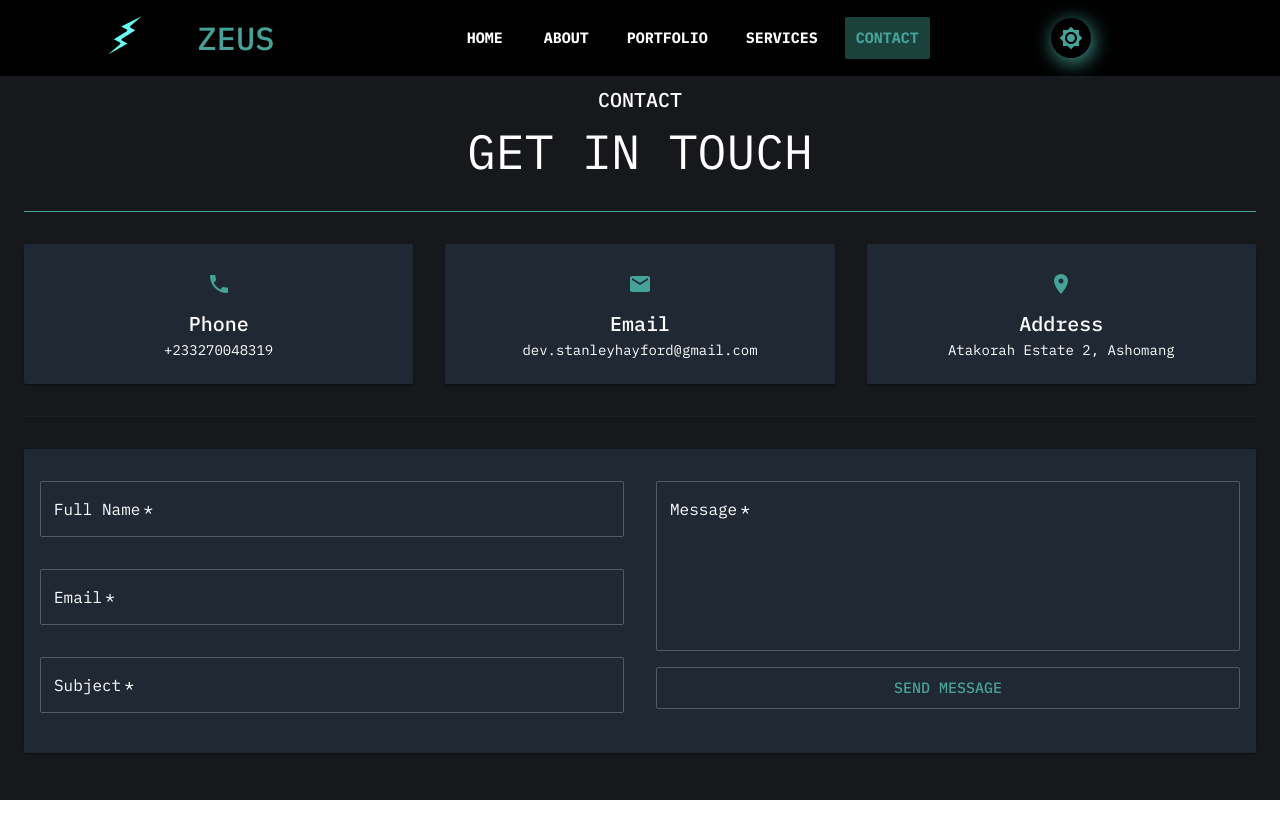
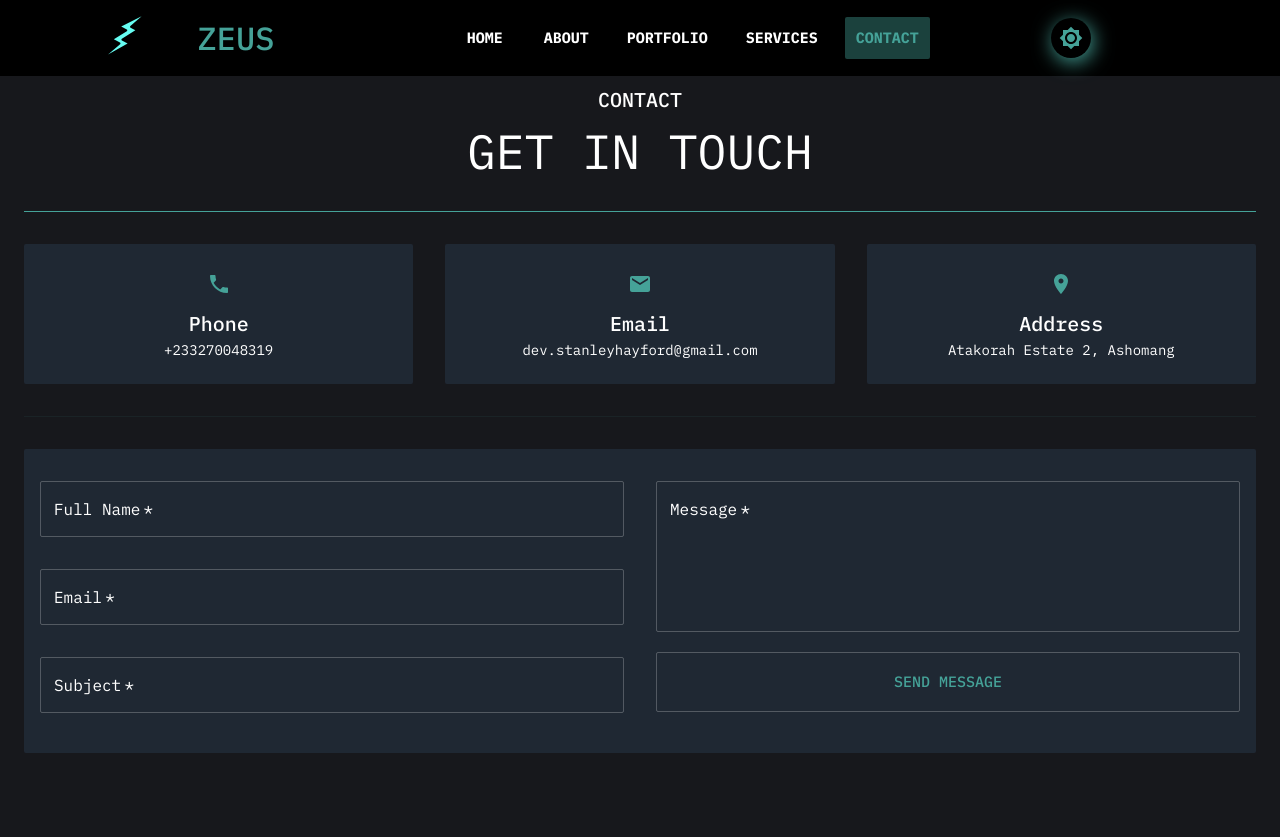
Before and after one commit to stanleyHayes/portfolio, a React (Create React App) app: page /contact in a window 1280 px wide. Before the commit the page ends 800 px from the top, so only its background shows below. Built offline with nearby package versions, Linux system fonts and the light colour scheme.

Commit message:
minor tweaks

```diff
--- a/src/components/shared/project.js
+++ b/src/components/shared/project.js
@@ -30,7 +30,7 @@ const Project = ({project}) => {
     const classes = useStyles();
 
     return (
-        <Card variant="elevation" className={classes.card}>
+        <Card variant="elevation" elevation={0} className={classes.card}>
             <CardMedia src={project.image} component="img"/>
             <CardContent>
                 <Typography color="textSecondary" gutterBottom={true} variant="h5" className={classes.title}>{project.title}</Typography>
--- a/src/pages/about/about-page.js
+++ b/src/pages/about/about-page.js
@@ -66,6 +66,10 @@ const AboutPage = () => {
             },
             gridContainer: {
                 marginTop: 32
+            },
+            button: {
+                paddingTop: 16,
+                paddingBottom: 16
             }
         }
     });
@@ -101,7 +105,7 @@ const AboutPage = () => {
                 <Divider variant="fullWidth" className={classes.divider}/>
 
                 <Grid container={true} spacing={5}>
-                    <Grid item={true} xs={12} md={4}>
+                    <Grid item={true} xs={12} md={4} justify="center" container={true}>
                         <Avatar
                             src="/assets/lion.jpg"
                             className={classes.profile}
@@ -229,7 +233,7 @@ const AboutPage = () => {
                     {index === 0 ? (
                         <Grid container={true} spacing={4} className={classes.buttonContainer}>
                             <Grid item={true} xs={12} md={4}>
-                                <Card variant="elevation" className={classes.card}>
+                                <Card variant="elevation" elevation={0} className={classes.card}>
                                     <CardContent>
                                         <Typography
                                             color="textSecondary"
@@ -310,7 +314,7 @@ const AboutPage = () => {
                                 </Card>
                             </Grid>
                             <Grid item={true} xs={12} md={4}>
-                                <Card variant="elevation" className={classes.card}>
+                                <Card variant="elevation" elevation={0} className={classes.card}>
                                     <CardContent>
                                         <Typography
                                             color="textSecondary"
@@ -391,7 +395,7 @@ const AboutPage = () => {
                                 </Card>
                             </Grid>
                             <Grid item={true} xs={12} md={4}>
-                                <Card variant="elevation" className={classes.card}>
+                                <Card variant="elevation" elevation={0} className={classes.card}>
                                     <CardContent>
                                         <Typography
                                             color="textSecondary"
--- a/src/pages/contact/contact-page.js
+++ b/src/pages/contact/contact-page.js
@@ -18,7 +18,8 @@ const ContactPage = () => {
     const useStyles = makeStyles(() => {
         return {
             container: {
-                paddingTop: 84
+                paddingTop: 84,
+                paddingBottom: 84
             },
             page: {
                 textTransform: "uppercase"
@@ -35,7 +36,9 @@ const ContactPage = () => {
                 transition: "all 300ms ease-out"
             },
             button: {
-
+                paddingTop: 16,
+                paddingBottom: 16,
+                marginTop: 4
             },
             card: {}
         }
@@ -83,7 +86,7 @@ const ContactPage = () => {
 
                 <Grid container={true} spacing={4}>
                     <Grid xs={12} md={4} item={true}>
-                        <Card className={classes.card} variant="elevation">
+                        <Card className={classes.card} elevation={0} variant="elevation">
                             <CardContent>
                                 <Grid container={true} justify="center">
                                     <Grid item={true}>
@@ -98,7 +101,7 @@ const ContactPage = () => {
                         </Card>
                     </Grid>
                     <Grid xs={12} md={4} item={true}>
-                        <Card className={classes.card} variant="elevation">
+                        <Card className={classes.card} elevation={0} variant="elevation">
                             <CardContent>
                                 <Grid container={true} justify="center">
                                     <Grid item={true}>
@@ -113,7 +116,7 @@ const ContactPage = () => {
                         </Card>
                     </Grid>
                     <Grid xs={12} md={4} item={true}>
-                        <Card className={classes.card} variant="elevation">
+                        <Card className={classes.card} elevation={0} variant="elevation">
                             <CardContent>
                                 <Grid container={true} justify="center">
                                     <Grid item={true}>
@@ -131,7 +134,7 @@ const ContactPage = () => {
 
                 <Divider light={true} variant="fullWidth" className={classes.divider}/>
 
-                <Card variant="elevation" elevation={1}>
+                <Card variant="elevation" elevation={0}>
                     <CardContent>
                         <Grid container={true} spacing={4}>
                             <Grid item={true} xs={12} md={6}>
@@ -190,7 +193,7 @@ const ContactPage = () => {
                                     variant="outlined"
                                     margin="normal"
                                     name="message"
-                                    rows={7}
+                                    rows={6}
                                     multiline={true}
                                     type="text"
                                     value={message}
--- a/src/pages/home/home-page.js
+++ b/src/pages/home/home-page.js
@@ -45,8 +45,8 @@ const HomePage = () => {
             },
             button: {
                 marginTop: 32,
-                borderWidth: 2,
-                borderStyle: "solid",
+                paddingTop: 16,
+                paddingBottom: 16
             },
             name: {
                 display: "inline-block",
--- a/src/pages/services/services-page.js
+++ b/src/pages/services/services-page.js
@@ -50,7 +50,7 @@ const ServicesPage = () => {
 
                 <Grid container={true} spacing={4}>
                     <Grid item={true} xs={12} md={6} lg={4}>
-                        <Card variant="elevation" className={classes.card}>
+                        <Card variant="elevation" elevation={0} className={classes.card}>
                             <CardContent>
                                 <Grid container={true} justify="center">
                                     <Grid item={true}>
@@ -67,7 +67,7 @@ const ServicesPage = () => {
                         </Card>
                     </Grid>
                     <Grid item={true} xs={12} md={6} lg={4}>
-                        <Card variant="elevation" className={classes.card}>
+                        <Card variant="elevation" elevation={0} className={classes.card}>
                             <CardContent>
                                 <Grid container={true} justify="center">
                                     <Grid item={true}>
@@ -84,7 +84,7 @@ const ServicesPage = () => {
                         </Card>
                     </Grid>
                     <Grid item={true} xs={12} md={6} lg={4}>
-                        <Card variant="elevation" className={classes.card}>
+                        <Card variant="elevation" elevation={0} className={classes.card}>
                             <CardContent>
                                 <Grid container={true} justify="center">
                                     <Grid item={true}>
@@ -101,7 +101,7 @@ const ServicesPage = () => {
                         </Card>
                     </Grid>
                     <Grid item={true} xs={12} md={6} lg={4}>
-                        <Card variant="elevation" className={classes.card}>
+                        <Card variant="elevation" elevation={0} className={classes.card}>
                             <CardContent>
                                 <Grid container={true} justify="center">
                                     <Grid item={true}>
@@ -118,7 +118,7 @@ const ServicesPage = () => {
                         </Card>
                     </Grid>
                     <Grid item={true} xs={12} md={6} lg={4}>
-                        <Card variant="elevation" className={classes.card}>
+                        <Card variant="elevation" elevation={0} className={classes.card}>
                             <CardContent>
                                 <Grid container={true} justify="center">
                                     <Grid item={true}>
@@ -135,7 +135,7 @@ const ServicesPage = () => {
                         </Card>
                     </Grid>
                     <Grid item={true} xs={12} md={6} lg={4}>
-                        <Card variant="elevation" className={classes.card}>
+                        <Card variant="elevation" elevation={0} className={classes.card}>
                             <CardContent>
                                 <Grid container={true} justify="center">
                                     <Grid item={true}>
@@ -152,7 +152,7 @@ const ServicesPage = () => {
                         </Card>
                     </Grid>
                     <Grid item={true} xs={12} md={6} lg={4}>
-                        <Card variant="elevation" className={classes.card}>
+                        <Card variant="elevation" elevation={0} className={classes.card}>
                             <CardContent>
                                 <Grid container={true} justify="center">
                                     <Grid item={true}>
@@ -169,7 +169,7 @@ const ServicesPage = () => {
                         </Card>
                     </Grid>
                     <Grid item={true} xs={12} md={6} lg={4}>
-                        <Card variant="elevation" className={classes.card}>
+                        <Card variant="elevation" elevation={0} className={classes.card}>
                             <CardContent>
                                 <Grid container={true} justify="center">
                                     <Grid item={true}>
@@ -186,7 +186,7 @@ const ServicesPage = () => {
                         </Card>
                     </Grid>
                     <Grid item={true} xs={12} md={6} lg={4}>
-                        <Card variant="elevation" className={classes.card}>
+                        <Card variant="elevation" elevation={0} className={classes.card}>
                             <CardContent>
                                 <Grid container={true} justify="center">
                                     <Grid item={true}>
```
